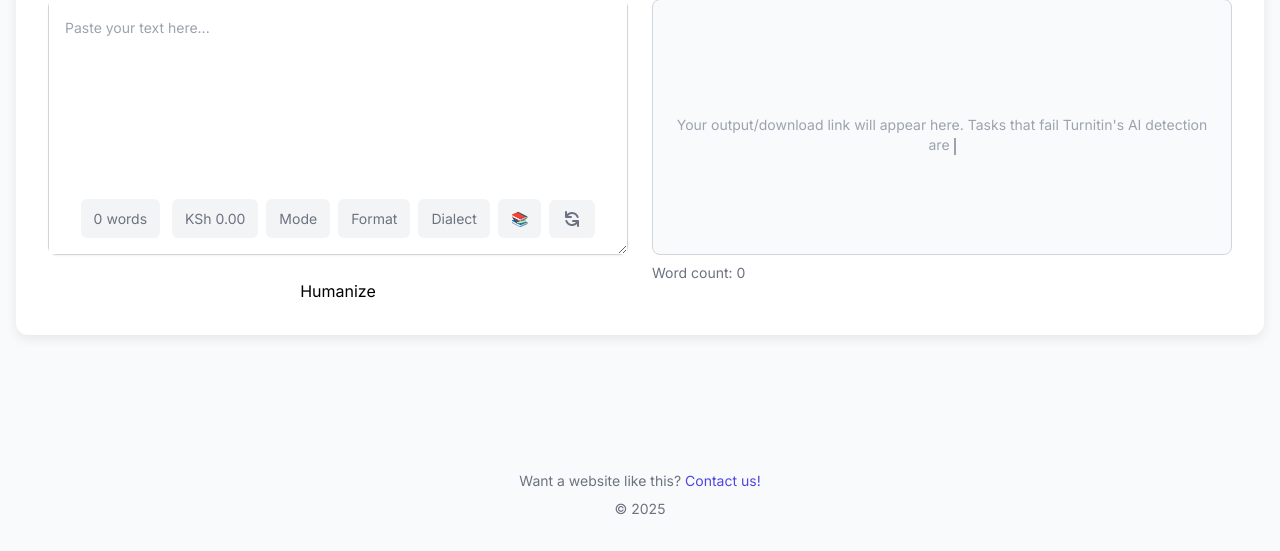
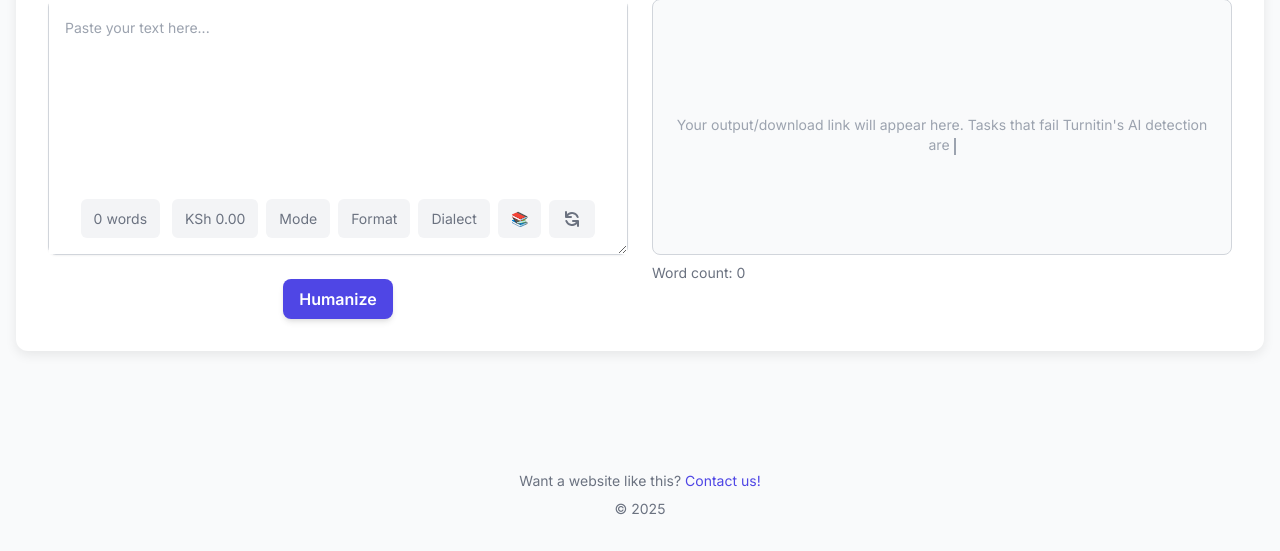
Before and after one commit to paulphysics/humanizeyouressay, a Flask app: template templates/home.html in a window 1280 px wide. Shown: the part 249-800 px from the top of the page. Run offline with Flask 3, Linux system fonts and the light colour scheme; the template is opened without the code that fills it, so the values that code supplies are empty; parts of the project's set-up code (start-up, migrations or seed data) failed here and were passed over; some libraries are stand-ins or nearby versions.

Commit message:
Update _humanizer_form.html

```diff
--- a/templates/_humanizer_form.html
+++ b/templates/_humanizer_form.html
@@ -64,7 +64,9 @@
             </div>
 
             <div class="flex items-center justify-center pt-2">
-                <button type="button" id="openPaymentModalBtn" class="btn disabled:bg-gray-400 disabled:cursor-not-allowed">Humanize</button>
+                <button type="button" id="openPaymentModalBtn" class="bg-indigo-600 text-white font-semibold py-2 px-4 rounded-lg shadow-md hover:bg-indigo-700 transition duration-300 disabled:bg-gray-400 disabled:cursor-not-allowed">
+                    Humanize
+                </button>
             </div>
         </form>
     </div>
@@ -84,7 +86,7 @@
 
         <div class="flex justify-between items-center pt-2">
             <p class="text-sm text-gray-500">Word count: <span id="output_word_count_value">0</span></p>
-            <button id="copyButton" class="btn w-auto px-4 bg-green-600 hover:bg-green-700" title="Copy Humanized Text">
+            <button id="copyButton" class="bg-green-600 text-white font-semibold py-2 px-4 rounded-lg shadow-md hover:bg-green-700 transition duration-300" title="Copy Humanized Text">
                 <svg xmlns="http://www.w3.org/2000/svg" class="h-6 w-6" fill="none" viewBox="0 0 24 24" stroke="currentColor" stroke-width="2">
                     <path stroke-linecap="round" stroke-linejoin="round" d="M9 5H7a2 2 0 00-2 2v12a2 2 0 002 2h10a2 2 0 002-2V7a2 2 0 00-2-2h-2M9 5a2 2 0 002 2h2a2 2 0 002-2M9 5a2 2 0 012-2h2a2 2 0 012 2" />
                 </svg>
```
